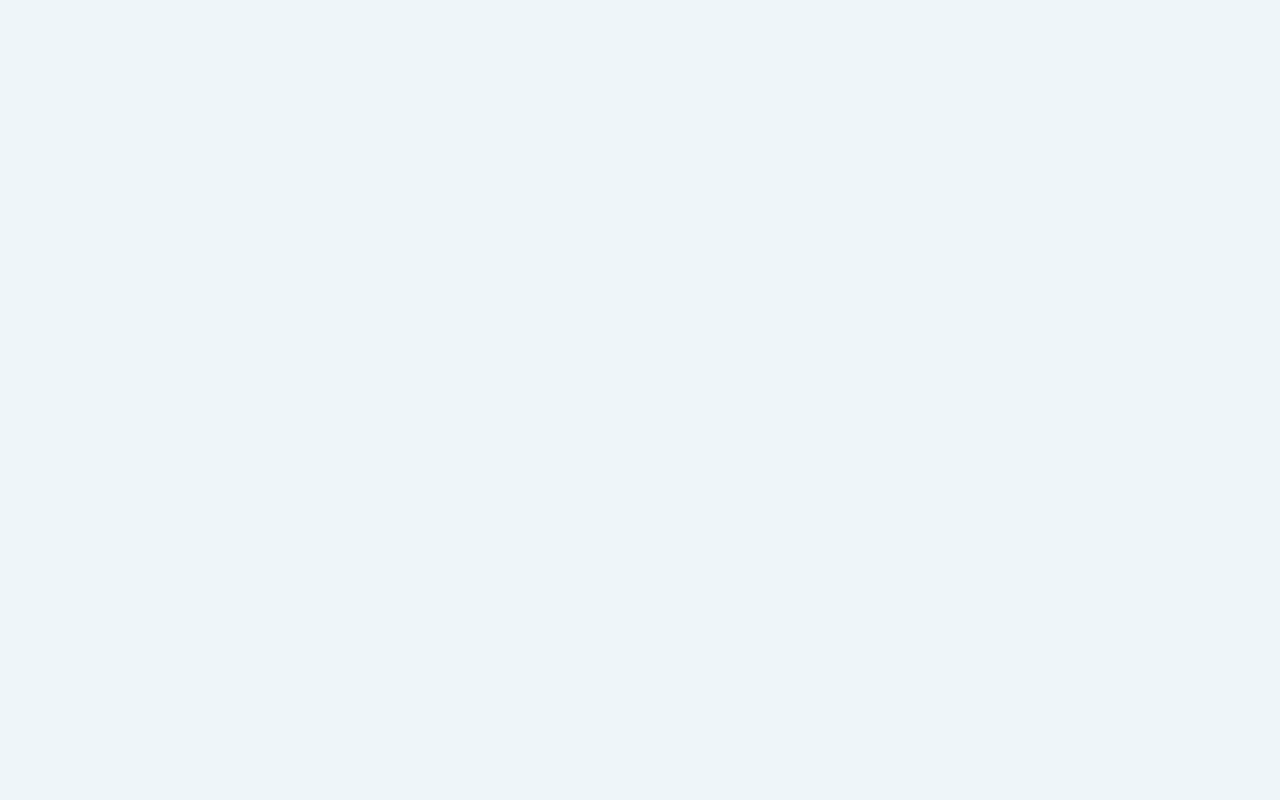
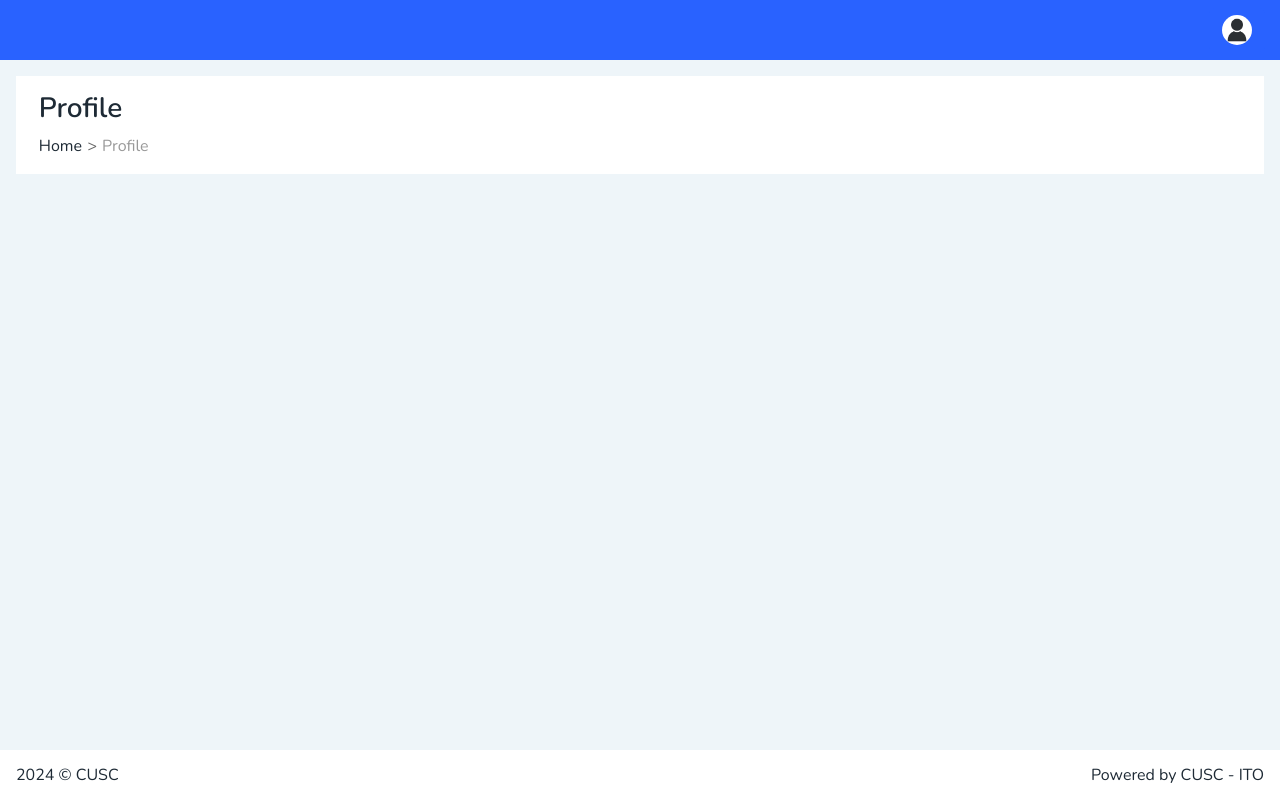
Before and after one commit to dung-huynh001/klean, a React (Create React App) app in the folder client/: page /profile in a window 1280 px wide. Before the commit this address had no page. Built offline with nearby package versions, Linux system fonts and the light colour scheme.

Commit message:
add breadcrumb

```diff
--- a/client/src/layouts/HeaderFooterLayout/HeaderFooterLayout.tsx
+++ b/client/src/layouts/HeaderFooterLayout/HeaderFooterLayout.tsx
@@ -1,5 +1,21 @@
-function HeaderFooterLayout() {
-    return (<div>HeaderFooterLayout</div>);
+import Header from "../components/Header";
+import Sidebar from "../components/Sidebar";
+import Footer from "../components/Footer";
+
+
+
+function HeaderFooterLayout({ children }) {
+    return (
+        <div className="d-flex">
+            <main className="flex-fill">
+                <Header />
+                <div className="p-3">
+                    {children}
+                </div>
+                <Footer />
+            </main>
+        </div>
+    );
 }
 
 export default HeaderFooterLayout;
--- /dev/null
+++ b/client/src/layouts/components/Breadcrumb/Breadcrumb.module.scss
@@ -0,0 +1,22 @@
+.breadcrumb-item {
+    position: relative;
+    padding-right: 20px;
+    &:hover {
+        text-decoration: underline;
+    }
+}
+
+.breadcrumb-item:not(:last-child)::after {
+    content: '>';
+    position: absolute;
+    right: 0;
+    padding-right: 5px;
+    color: #666;
+}
+
+.breadcrumb-item.active {
+    color: #999;
+    &:hover {
+        text-decoration: none;
+    }
+}
--- a/client/src/layouts/components/Breadcrumb/Breadcrumb.tsx
+++ b/client/src/layouts/components/Breadcrumb/Breadcrumb.tsx
@@ -1,11 +1,35 @@
-interface BreadcrumbProps {
+import classNames from 'classnames/bind';
+import styles from './Breadcrumb.module.scss'
 
+
+const cx = classNames.bind(styles);
+export interface iBreadCrumbItem {
+    title: string,
+    active?: boolean
 }
 
-function Breadcrumb(BreadcrumbProps) {
-    return (<div className="">
+interface BreadcrumbProps {
+    BreadCrumbs: iBreadCrumbItem[];
+}
 
-    </div>);
+function Breadcrumb({ BreadCrumbs }: BreadcrumbProps) {
+    const pageTitle = BreadCrumbs.find((item) => item.active)
+    return (
+        <div className="container-fluid px-2 py-3">
+            <div className="row">
+                <h3>{pageTitle.title}</h3>
+            </div>
+            <div className="d-flex">
+                {
+                    BreadCrumbs.map((item, index) => {
+                        return <span key={index} className={cx("breadcrumb-item", {
+                            "active": item.active
+                        })}>{item.title}</span>
+                    })
+                }
+            </div>
+        </div>
+    );
 }
 
 export default Breadcrumb;
--- a/client/src/layouts/components/Header/Header.tsx
+++ b/client/src/layouts/components/Header/Header.tsx
@@ -80,10 +80,10 @@ const Header = () => {
               className="rounded-circle"
               width="30"
             ></img>
-            <span>Hello, {userInfo.name}</span>
+            {/* <span>Hello, {userInfo.name}</span> */}
           </DropdownToggle>
           <DropdownMenu>
-            <DropdownItem><Link to={`/profile/${userInfo.nameidentifier}`}>Profile</Link></DropdownItem>
+            {/* <DropdownItem><Link to={`/profile/${userInfo.nameidentifier}`}>Profile</Link></DropdownItem> */}
             <DropdownItem divider></DropdownItem>
             <DropdownItem onClick={handleLogout}>Logout</DropdownItem>
           </DropdownMenu>
--- a/client/src/pages/Profile/Profile.tsx
+++ b/client/src/pages/Profile/Profile.tsx
@@ -1,5 +1,21 @@
+import Breadcrumb, { iBreadCrumbItem } from "~/layouts/components/Breadcrumb/Breadcrumb";
+
 function Profile() {
-    return (<div>Profile</div>);
+    const breadCrumbs: iBreadCrumbItem[] = [
+        {
+            title: "Home",
+        },
+        {
+            title: "Profile",
+            active: true,
+        }
+    ]
+
+    return (
+        <div className="container-fluid bg-white">
+            <Breadcrumb BreadCrumbs={breadCrumbs}></Breadcrumb>
+        </div>
+    );
 }
 
 export default Profile;
--- a/client/src/utils/request.js
+++ b/client/src/utils/request.ts
@@ -1,32 +1,29 @@
-import axios from "axios";
+import axios, { AxiosInstance, AxiosResponse, AxiosError, AxiosPromise } from 'axios';
 
-const axiosInstance = axios.create({
+const axiosInstance: AxiosInstance = axios.create({
   baseURL: "https://localhost:7127/api/",
 });
 
 axiosInstance.interceptors.response.use(
-  (res) => {
+  (res: AxiosResponse): AxiosResponse => {
     return res;
   },
-  (err) => {
+  (err: AxiosError): Promise<never> => {
     console.log(">>> Check Errors: ", err);
     const { code, ...errDetails } = err;
+
     if (code === "ERR_NETWORK") {
       return Promise.reject(err);
     } else {
       const { response } = errDetails;
-      // if (response && [401, 403].includes(response.status)) {
-      //   localStorage.removeItem("token");
-      //   window.location.href = "/login";
-      // }
       return Promise.reject(response);
     }
   }
 );
 
-export const handleRequest = async (axiosPromise) => {
+export const handleRequest = async <T>(axiosPromise: AxiosPromise<T>): Promise<T> => {
   try {
-    const res = await axiosPromise;
+    const res: AxiosResponse<T> = await axiosPromise;
     return res.data;
   } catch (err) {
     throw err;
```
Also changed, not shown: client/src/routes/index.ts (+6 -1 lines).
